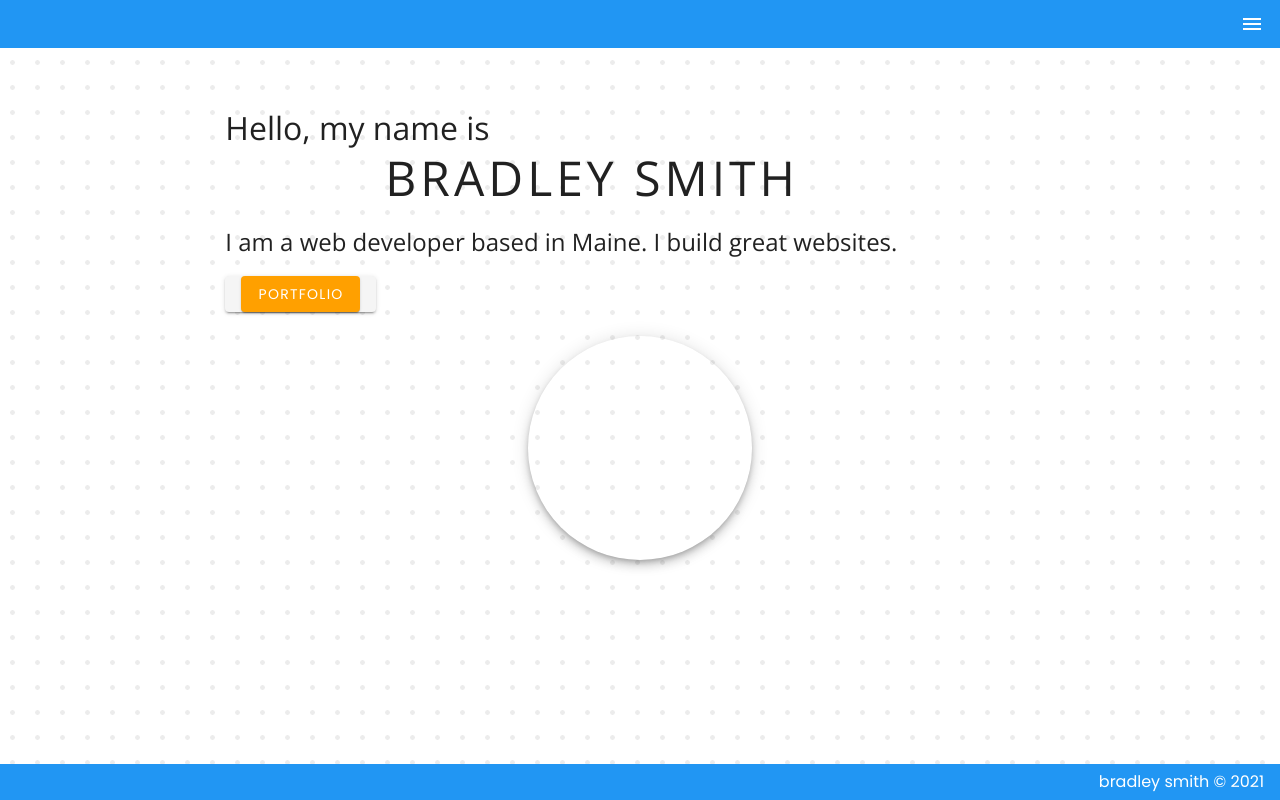
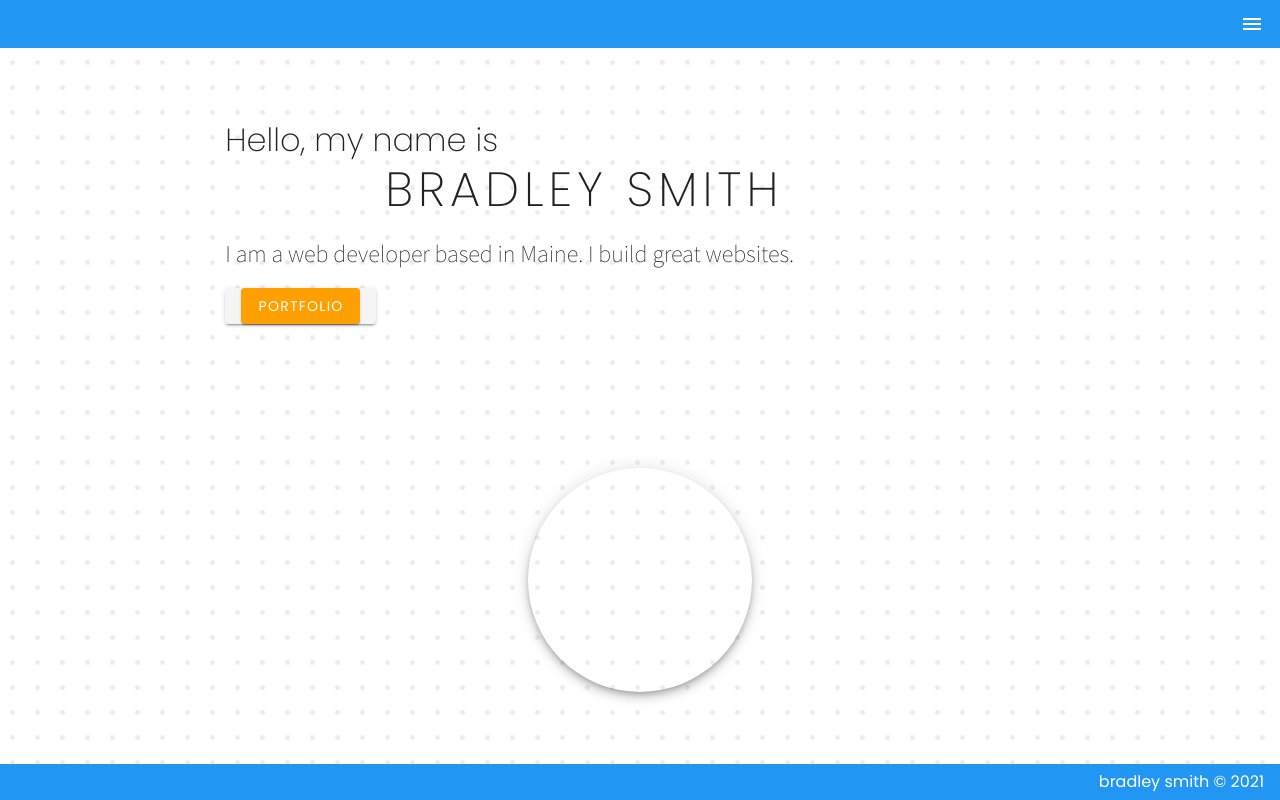
Before and after one commit to bradleyhop/new-portfolio, a Vue app: page /#/ in a window 1280 px wide. Built offline with nearby package versions, Linux system fonts and the light colour scheme.

Commit message:
Prettier-ified; page titles; styling

```diff
--- a/public/index.html
+++ b/public/index.html
@@ -11,7 +11,8 @@
 
     <!-- google fonts -->
     <link href="https://fonts.gstatic.com" rel="preconnect">
-    <link href="https://fonts.googleapis.com/css2?family=Open+Sans:wght@300&family=Poppins&display=swap"
+    <link
+        href="https://fonts.googleapis.com/css2?family=Open+Sans:wght@300&family=Poppins:wght@200;400&family=Source+Sans+pro:wght@200,300,400&display=swap"
           rel="stylesheet">
 
     <!-- material icons cdn -->
--- a/src/assets/scss/main.scss
+++ b/src/assets/scss/main.scss
@@ -4,6 +4,7 @@ $Open-Sans: 'Open Sans', sans-serif !important;
 $Source-Sans-Pro: "Source Sans Pro", helvetica, sans-serif !important;
 $Poppins: 'Poppins', helvetica, sans-serif !important;
 
+// override vuetify default font
 .v-application {
   [class*='text-'] {
     font-family: $Poppins;
@@ -15,3 +16,9 @@ $Poppins: 'Poppins', helvetica, sans-serif !important;
 a {
   text-decoration: none;
 }
+
+.page-title {
+  text-align: center;
+  font-size: 1.75rem;
+  letter-spacing: 1px;;
+}
--- a/src/components/ExpansionPanel.vue
+++ b/src/components/ExpansionPanel.vue
@@ -14,10 +14,7 @@ export default {
 
 <template>
   <v-expansion-panels>
-    <v-expansion-panel
-        v-for="(item, i) in projectListings"
-        :key="i"
-        >
+    <v-expansion-panel v-for="(item, i) in projectListings" :key="i">
       <v-expansion-panel-header>
         {{ item.title }}
         <template v-slot:actions>
@@ -30,10 +27,7 @@ export default {
         </div>
         <!-- nested expansion panels for projects -->
         <v-expansion-panels>
-            <v-expansion-panel
-                v-for="(projectItem, j) in item.projects"
-                :key="j"
-                >
+          <v-expansion-panel v-for="(projectItem, j) in item.projects" :key="j">
             <v-expansion-panel-header>
               <i>
                 {{ projectItem.title }}
@@ -45,50 +39,43 @@ export default {
             <v-expansion-panel-content>
               <v-hover>
                 <template v-slot:default="{ hover }">
-
-                      <div><!-- div needed for v-hover to work -->
-                        <v-img v-if="projectItem.img.src"
+                  <v-img
+                    v-if="projectItem.img.src"
                     :src="require(`@/assets/screenshots/${projectItem.img.src}?vuetify-preload`)"
                     :alt="projectItem.img.alt"
-                               :aspect-ratio="16/9"
+                    :aspect-ratio="16 / 9"
                     class="mx-auto"
                     width="30em"
                   >
-                        </v-img>
-
-                          <!-- hover overlay -->
                     <v-fade-transition>
-                            <v-overlay
-                                v-if="hover"
-                                absolute
-                                color="grey darken-1"
-                                >
-                                <a :href="projectItem.link"
+                      <v-overlay v-if="hover" absolute color="grey darken-1">
+                        <a
+                          :href="projectItem.link"
                           target="_blank"
                           rel="noopener noreferrer"
                           title="live demo"
                         >
-                                <v-icon size="8rem" class="icon-link">
+                          <v-icon size="7rem" class="icon-link">
                             mdi-link
                           </v-icon>
                         </a>
 
-                              <a v-if="projectItem.github"
+                        <a
+                          v-if="projectItem.github"
                           :href="projectItem.github"
                           target="_blank"
                           rel="noopener noreferrer"
                           title="source code"
                         >
-                                 <v-icon size="6rem" class="icon-link">
+                          <v-icon size="5rem" class="icon-link">
                             mdi-github
                           </v-icon>
                         </a>
                       </v-overlay>
                     </v-fade-transition>
-                      </div><!-- div for v-hover -->
+                  </v-img>
                 </template>
               </v-hover>
-
             </v-expansion-panel-content>
           </v-expansion-panel>
         </v-expansion-panels>
@@ -100,6 +87,7 @@ export default {
 
 <style lang="scss" scoped>
 .cert-copy {
+  font-family: $Source-Sans-Pro;
   margin-bottom: 1em;
 }
 
--- a/src/views/Contact.vue
+++ b/src/views/Contact.vue
@@ -5,13 +5,17 @@ export default {
 </script>
 
 <template>
-  <v-container
-    class="fill-height"
-    fluid>
+  <v-container fill-height class="align-start" fluid>
+    <v-row>
+      <v-col class="page-title">
+        CONTACT
+      </v-col>
+    </v-row>
+
     <v-row>
       <v-col>
         <p>This is the contact page</p>
       </v-col>
     </v-row>
   </v-container>
-</template>>
+</template>
--- a/src/views/Home.vue
+++ b/src/views/Home.vue
@@ -5,65 +5,41 @@ export default {
 </script>
 
 <template>
-  <v-main>
-    <v-container
-        class="fill-height"
-        fluid
-        >
-
-        <v-row
-            align="center"
-            >
-            <v-col
-                offset-lg="2"
-                lg="8"
-                sm="12"
-                >
-
+  <v-container fill-height fluid>
+    <v-row align="center">
+      <v-col offset-lg="2" lg="8" sm="12">
         <p
           class="hero-header"
-                    :style="$vuetify.breakpoint.xs ?
-                             'font-size: 1.5rem' : 'font-size: 2rem'"
+          :style="$vuetify.breakpoint.xs ? 'font-size: 1.5rem' : 'font-size: 2rem'"
         >
           Hello, my name is
           <br />
           <span
             class="my-name"
-                        :style="$vuetify.breakpoint.xs ?
-                                  'font-size: 2rem;'
-                                  : 'font-size: 3rem; margin-left: 10rem;'"
+            :style="
+              $vuetify.breakpoint.xs ? 'font-size: 2rem;' : 'font-size: 3rem; margin-left: 10rem;'
+            "
           >
             BRADLEY SMITH
           </span>
         </p>
         <p
           class="hero-copy"
-                    :style="$vuetify.breakpoint.xs ?
-                             'font-size: 1em' : 'font-size: 1.5em'"
+          :style="$vuetify.breakpoint.xs ? 'font-size: 1em' : 'font-size: 1.5em'"
         >
           I am a web developer based in Maine. I build great websites.
         </p>
 
-                <router-link
-                    :to="{ name: 'Portfolio' }"
-                    tag="v-btn"
-                    >
-                    <v-btn
-                        color="secondary"
-                        elevation="1"
-                        >
+        <router-link :to="{ name: 'Portfolio' }" tag="v-btn">
+          <v-btn color="secondary" elevation="1">
             Portfolio
           </v-btn>
         </router-link>
-
       </v-col>
     </v-row>
 
-          <v-row
-              >
-              <v-col
-                  align="center"
-                  >
+    <v-row>
+      <v-col align="center">
         <v-img
           class="rounded-circle elevation-6"
           src="@/assets/me.jpg"
@@ -75,23 +51,21 @@ export default {
         </v-img>
       </v-col>
     </v-row>
-
   </v-container>
-  </v-main>
 </template>
 
 <style lang="scss" scoped>
 .hero-header {
-  font-family: $Open-Sans;
-  font-weight: 300;
+  font-family: $Poppins;
+  font-weight: 200;
   line-height: 1.25;
 }
 
 .hero-copy {
-  font-family: $Open-Sans;
+  font-family: $Source-Sans-Pro;
 }
 
 .my-name {
-  letter-spacing: 4px;
+  letter-spacing: 5px;
 }
 </style>
--- a/src/views/Portfolio.vue
+++ b/src/views/Portfolio.vue
@@ -14,23 +14,34 @@ export default {
 </script>
 
 <template>
-  <v-container
-      class="fill-height"
-      fluid
-      >
+  <v-container fill-height class="align-start" fluid>
     <v-row>
-      <v-col
-          class="col-lg-8 offset-lg-2 col-sm-12"
-          >
-          <h2
-              >
-              freeCodeCamp
-          </h2>
-            <p>This is some basic text to show an explanation for things on this page.</p>
+      <v-col class="page-title">
+        PORTFOLIO
+      </v-col>
+    </v-row>
 
-            <ExpansionPanel />
+    <v-row>
+      <v-col class="col-lg-8 offset-lg-2 col-sm-12">
+        <div class="heading">
+          freeCodeCamp
+        </div>
+        <p class="heading-copy">
+          This is some basic text to show an explanation for things on this page.
+        </p>
 
+        <ExpansionPanel />
       </v-col>
     </v-row>
   </v-container>
 </template>
+
+<style lang="scss">
+.heading {
+  font-size: 1.5rem;
+  color: #00641f;
+}
+.heading-copy {
+  font-family: $Source-Sans-Pro;
+}
+</style>>
```
Also changed, not shown: src/App.vue (+7 -22 lines). Lines whose indentation alone changed are shown as unchanged.
